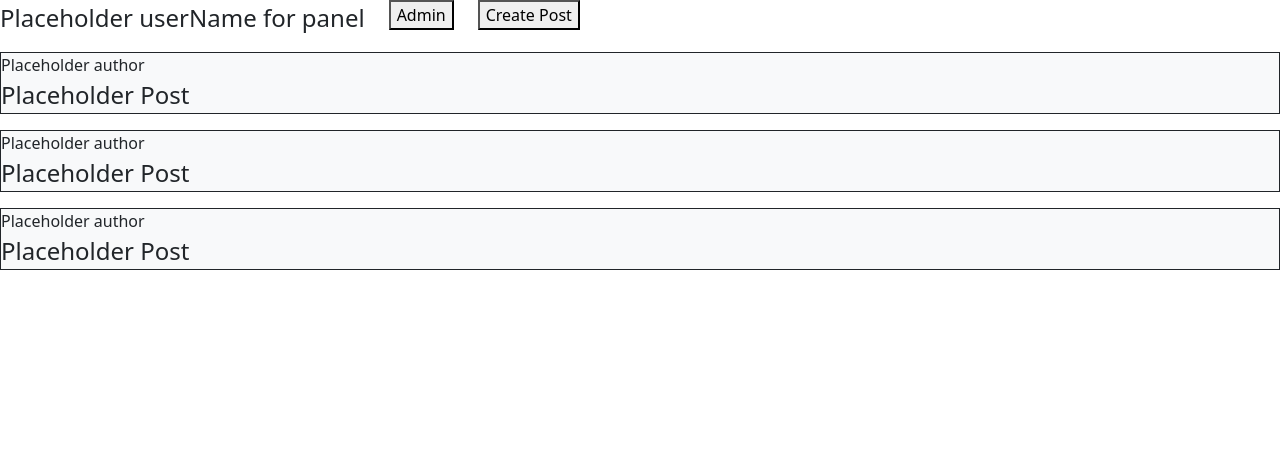
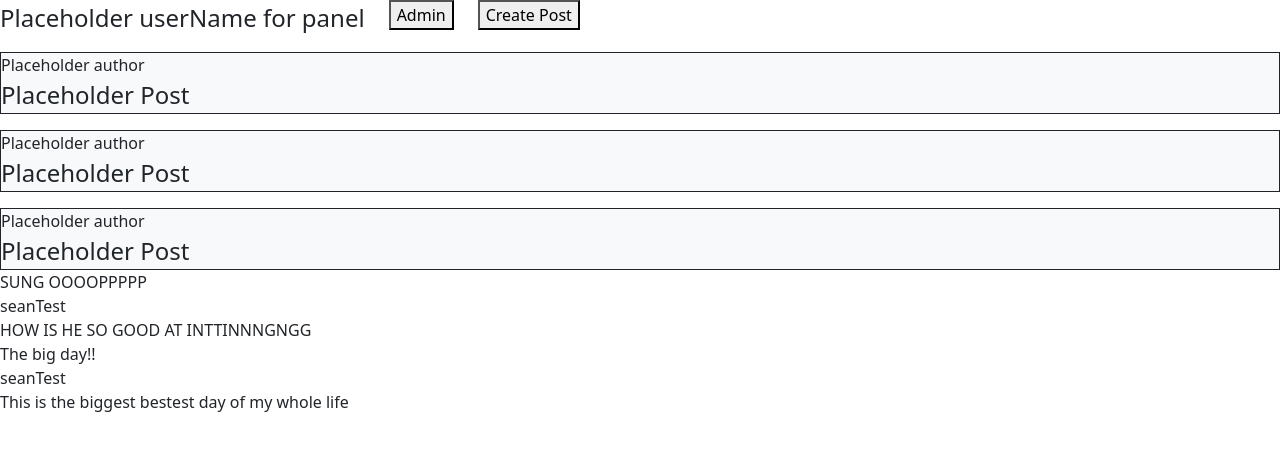
Before and after one commit to Morewallam/ISA_TERM_PROJECT, a plain HTML site: page client/all_post.html in a window 1280 px wide. Drawn offline with nearby package versions, Linux system fonts and the light colour scheme; no server answers.

Commit message:
Updated the client side.

```diff
--- a/client/all_post.html
+++ b/client/all_post.html
@@ -46,6 +46,9 @@
             </div>
         </div>
     </div>
+    <div id = "test">
 
+    </div>
+<script src = "./js/all_post.js"></script>
 </body>
 </html>
--- /dev/null
+++ b/client/js/all_post.js
@@ -0,0 +1,60 @@
+let token = sessionStorage.getItem("token");
+const root = "https://seanwallace.ca/v1/";
+function loadPostPastEntry() {
+    const xhttp = new XMLHttpRequest();
+    console.log(token);
+    let loadPostPastEntryUrl = root + "posts";
+    xhttp.open("GET", loadPostPastEntryUrl);
+    xhttp.setRequestHeader("Access-Control-Allow-Origin", "http://127.0.0.1:5500/");
+    xhttp.setRequestHeader("Authorization", 'Bearer {' + token+'}');
+    // xhttp.withCredentials = true;
+    let testEntry = [
+        {
+            "id": 2,
+            "title": "SUNG OOOOPPPPP",
+            "content": "HOW IS HE SO GOOD AT INTTINNNGNGG",
+            "user": {
+                "userID": 1,
+                "username": "seanTest"
+            }
+        },
+        {
+            "id": 3,
+            "title": "The big day!!",
+            "content": "This is the biggest bestest day of my whole life",
+            "user": {
+                "userID": 1,
+                "username": "seanTest"
+            }
+        }
+    ];
+    xhttp.send();
+
+    xhttp.onreadystatechange = function () {
+        console.log(this.readyState);
+        console.log(this.status);
+        console.log(this.HEADERS_RECEIVED);
+        console.log(this.responseText);
+        if (this.readyState == 4 && this.status == 200) {
+            console.log(this.responseText);
+        }
+    };
+    let entryContainer = document.createElement("div");
+    entryContainer.id = "allEntry";
+    for (let i = 0; i < testEntry.length; i++) {
+        let entry = document.createElement("div");
+        let entryTitle = document.createElement("div");
+        let entryContent = document.createElement("div");
+        let entryUser = document.createElement("div");
+        entryTitle.innerText = testEntry[i]["title"];
+        console.log(testEntry[i]["user"]);
+        entryUser.innerText = testEntry[i]["user"]["username"];
+        entryContent.innerText = testEntry[i]["content"];
+        entry.appendChild(entryTitle);
+        entry.appendChild(entryUser);
+        entry.appendChild(entryContent);
+        entryContainer.appendChild(entry);
+    }
+    document.getElementById("test").appendChild(entryContainer);
+}
+window.onload = loadPostPastEntry;
```
Also changed, not shown: client/js/admin.js (+0 -36 lines), client/js/client_user_post.js (deleted, +0 -17 lines), client/js/new_user.js (added, +25 -0 lines), client/js/user_login.js (+24 -0 lines), client/js/user_post.js (added, +21 -0 lines), client/new_user.html (+3 -1 lines), 1 other file.
